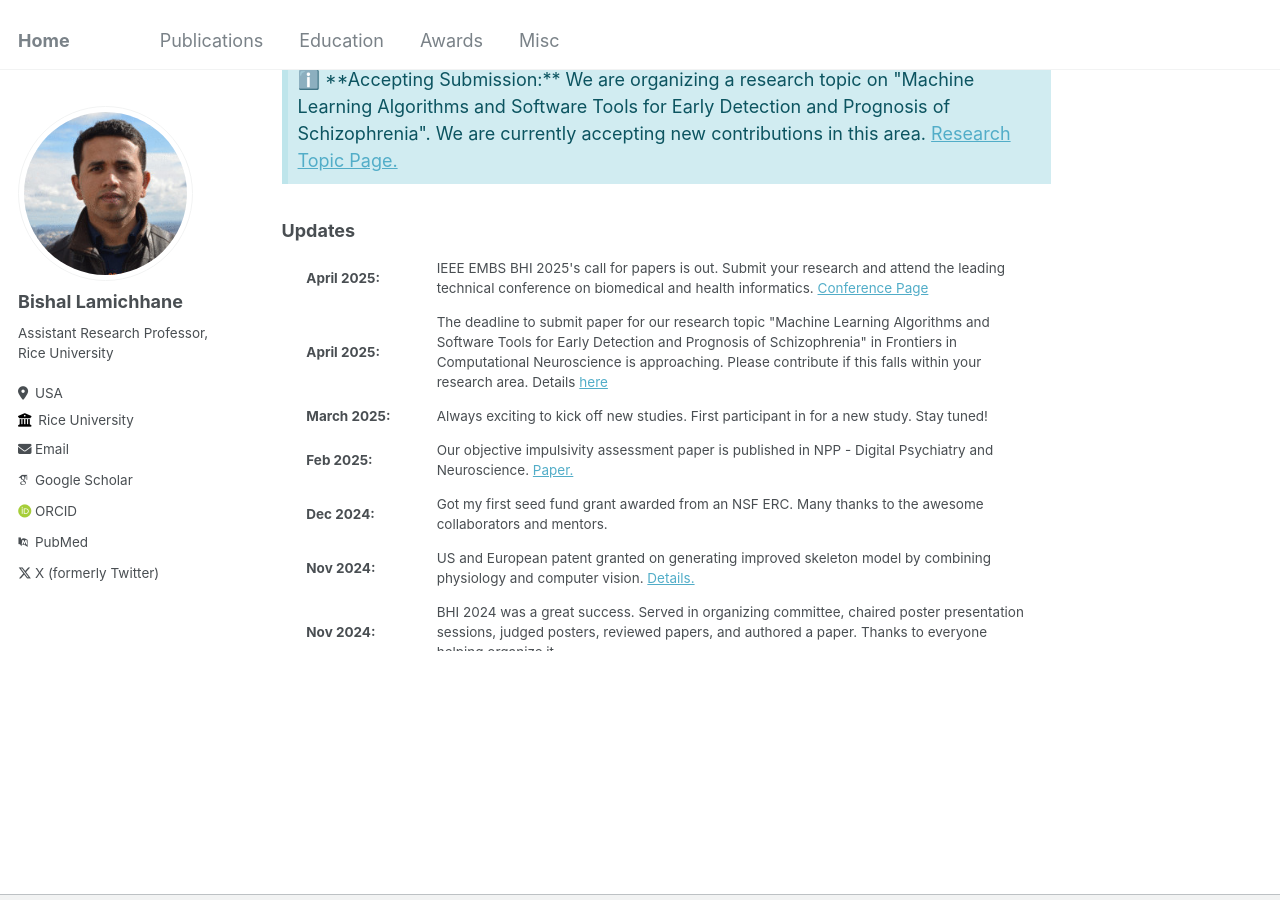
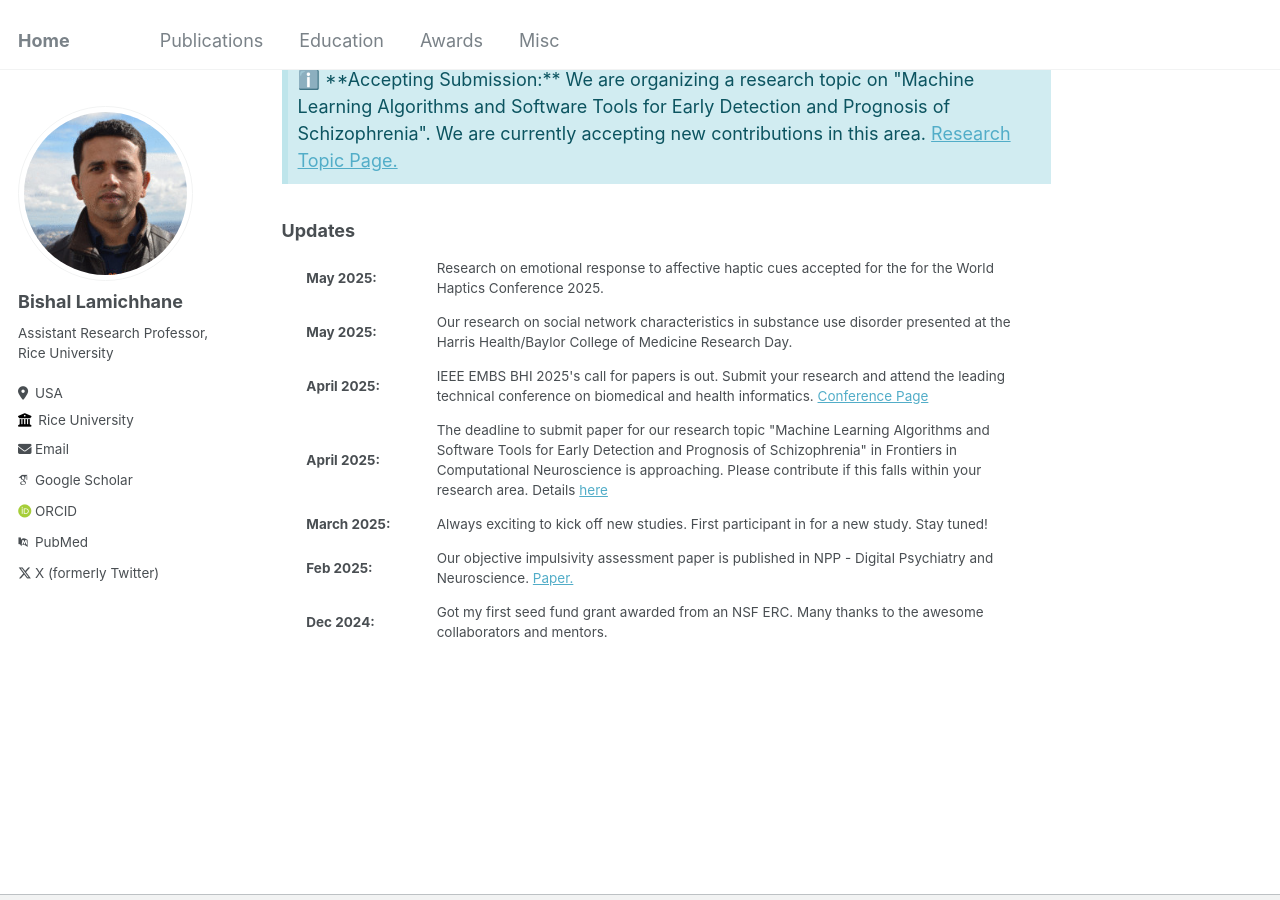
Before and after one commit to lbishal/lbishal.github.io, a Jekyll site: the page built from _pages/about.md, in a window 1280 px wide and 900 px high, scrolled down 723 px. Built offline with Jekyll 4.4.1, drawn with Linux system fonts in a browser that asks for light colours; some web fonts are replaced.

Commit message:
may updates

```diff
--- a/_pages/about.md
+++ b/_pages/about.md
@@ -34,6 +34,10 @@ In the past, I have worked as a research scientist at the [Philps Research](http
 <table>
 <col width="150px">
 <col width="750px">
+
+  <tr><td><b> May 2025: </b> </td><td> Research on emotional response to affective haptic cues accepted for the for the World Haptics Conference 2025.
+
+  <tr><td><b> May 2025: </b> </td><td> Our research on social network characteristics in substance use disorder presented at the Harris Health/Baylor College of Medicine Research Day.
 
   <tr><td><b> April 2025: </b> </td><td> IEEE EMBS BHI 2025's call for papers is out. Submit your research and attend the leading technical conference on biomedical and health informatics. <a href="https://bhi.embs.org/2025/">Conference Page</a> </td></tr>
 
```
